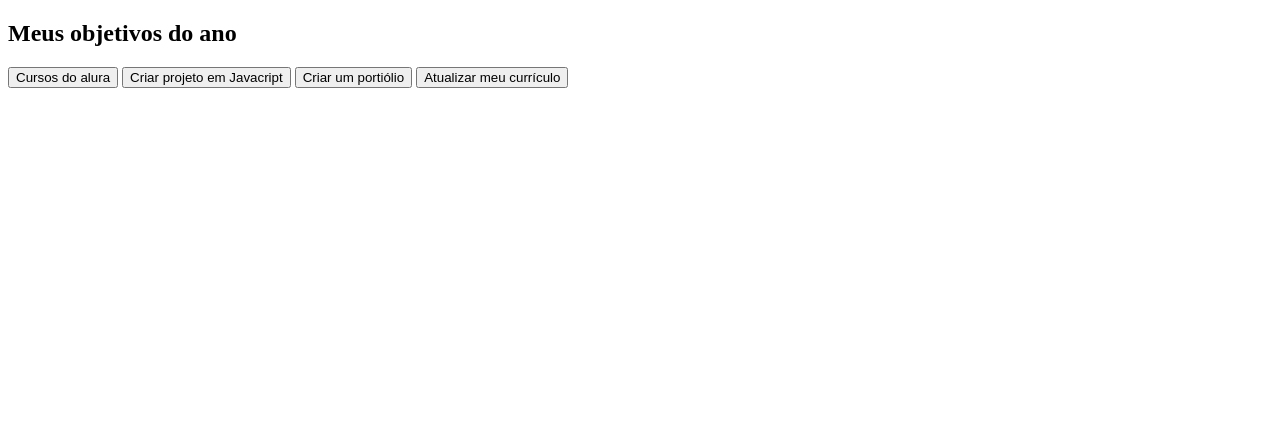
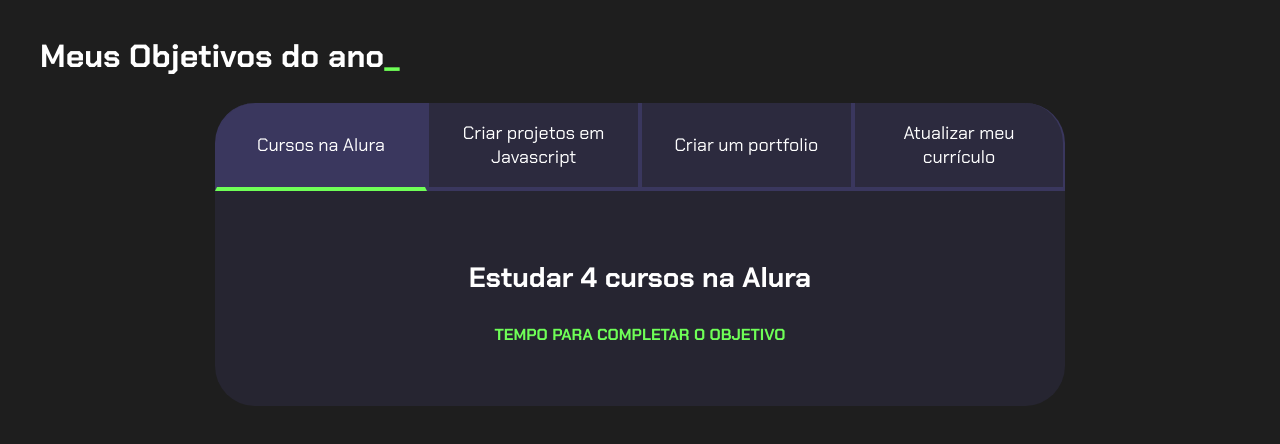
Before and after one commit to andreex777/jose-amanso, a plain HTML site: page index.html in a window 1280 px wide. Drawn offline with Linux system fonts and the light colour scheme.

Commit message:
Add files via upload

```diff
--- a/index.html
+++ b/index.html
@@ -7,13 +7,35 @@
     <link rel="stylesheet" href="style.css">
 </head>
 <body>
-        <section class="conteuo-principal"></section>
-        <h2 class="titulo-principal">Meus objetivos do ano</h2>
+    <section class="conteudo-principal">
+        <h2 class="titulo-principal">Meus Objetivos do ano<span>_</span></h2>
+        <div class="conteudo">
         <div class="botoes">
-<button class="botao">Cursos do alura</button>
-<button class="botao">Criar projeto em Javacript</button>
-<button class="botao">Criar um portiólio</button>
+            <button class="botao ativo">Cursos na Alura</button>
+            <button class="botao">Criar projetos em Javascript</button>
+            <button class="botao">Criar um portfolio</button>
             <button class="botao">Atualizar meu currículo</button>
         </div>
+        <div class="abas-textos">
+            <div class="aba-conteudo ativo">
+                <h3 class="aba-conteudo-titulo-principal">Estudar 4 cursos na Alura</h3>
+                <h4 class="aba-conteudo-titulo-secundario">Tempo para completar o objetivo</h4>
+            </div>
+            <div class="aba-conteudo">
+                <h3 class="aba-conteudo-titulo-principal">Criar 5 projetos em Javascript</h3>
+                <h4 class="aba-conteudo-titulo-secundario">Tempo para completar o objetivo</h4>
+            </div>
+            <div class="aba-conteudo">
+                <h3 class="aba-conteudo-titulo-principal">Criar um portfolio com os meus 3 melhores projetos</h3>
+                <h4 class="aba-conteudo-titulo-secundario">Tempo para completar o objetivo</h4>
+            </div>
+            <div class="aba-conteudo">
+                <h3 class="aba-conteudo-titulo-principal">Atualizar meu curriculo com os certificados da Alura</h3>
+                <h4 class="aba-conteudo-titulo-secundario">Tempo para completar o objetivo</h4>
+            </div>
+        </div>
+    </div>
+    </section>
+    <script src="main.js"></script>
 </body>
 </html>
--- /dev/null
+++ b/main.js
@@ -0,0 +1,12 @@
+const botoes = document.querySelectorAll(".botao");
+
+for(let i=0;i <botoes.length;i++){
+    botoes[i].onclick = function(){
+
+        for(let j=0;j<botoes.length;j++){
+            botoes[j].classList.remove("ativo");
+        }
+
+        botoes[i].classList.add("ativo");
+    }
+}
--- a/style.css
+++ b/style.css
@@ -1,8 +1,104 @@
-:root{
-    --cor-de-fundo: #1e1e1e;
-    --verde: #6fff57;
-    --branco: #ffffff;
-    --botao-ativo: #3a375e;
-    --botao-inativo: rgba(58, 55, 94, 0.5)
-    --texto-funo: rgba(58, 55, 94, 0.3)
+@import url('https://fonts.googleapis.com/css2?family=Chakra+Petch:wght@400;700&display=swap');
+
+:root {
+    --cor-de-fundo: #1E1E1E;
+    --verde: #6FFF57;
+    --branco: #FFFFFF;
+    --botao-ativo: #3A375E;
+    --botao-inativo: rgba(58, 55, 94, 0.5);
+    --texto-fundo: rgba(58, 55, 94, 0.3);
 }
+
+body {
+    background-color: var(--cor-de-fundo);
+    color: var(--branco);
+    font-family: 'Chakra Petch', sans-serif;
+}
+
+
+.conteudo-principal {
+    display: flex;
+    flex-direction: column;
+    justify-content: center;
+    align-items: center;
+    max-width: 1200px;
+    width: 100%;
+    margin: 0 auto;
+}
+
+.titulo-principal {
+    text-align: left;
+    width: 100%;
+    font-size: 32px;
+}
+
+.titulo-principal span {
+    color: var(--verde);
+}
+
+
+.botao {
+    font-family: 'Chakra Petch', sans-serif;
+    background-color: var(--botao-inativo);
+    color: var(--branco);
+    display: flex;
+    justify-content: center;
+    padding: 1em;
+    font-size: 18px;
+    align-items: center;
+    width: 100%;
+    border-bottom: 4px solid var(--botao-ativo);
+    border-left: 2px solid var(--botao-ativo);
+    border-right: 2px solid var(--botao-ativo);
+    border-top: none;
+}
+
+.botao:first-child {
+    border-radius: 40px 40px 0 0;
+}
+
+.botoes {
+    display: block;
+}
+
+.botao.ativo{
+    background-color: var(--botao-ativo);
+    border-bottom: 4px solid var(--verde);
+}
+
+.abas-textos{
+    background-color: var(--texto-fundo);
+    padding: 40px;
+    border-radius: 0 0 40px 40px;
+}
+.aba-conteudo.ativo{
+    display:block;
+}
+
+.aba-conteudo{
+    display: none;
+}
+
+.aba-conteudo-titulo-principal{
+    font-size: 28px;
+    text-align: center;
+}
+.aba-conteudo-titulo-secundario{
+    text-align: center;
+    color: var(--verde);
+    text-transform: uppercase;
+}
+
+@media screen and (min-width: 768px) {
+    .botoes {
+        display: flex;
+    }
+
+    .botao:first-child {
+        border-radius: 40px 0 0 0;
+    }
+
+    .botao:last-child {
+        border-radius: 0 40px 0 0;
+    }
+}
```
Lines whose indentation alone changed are shown as unchanged.
